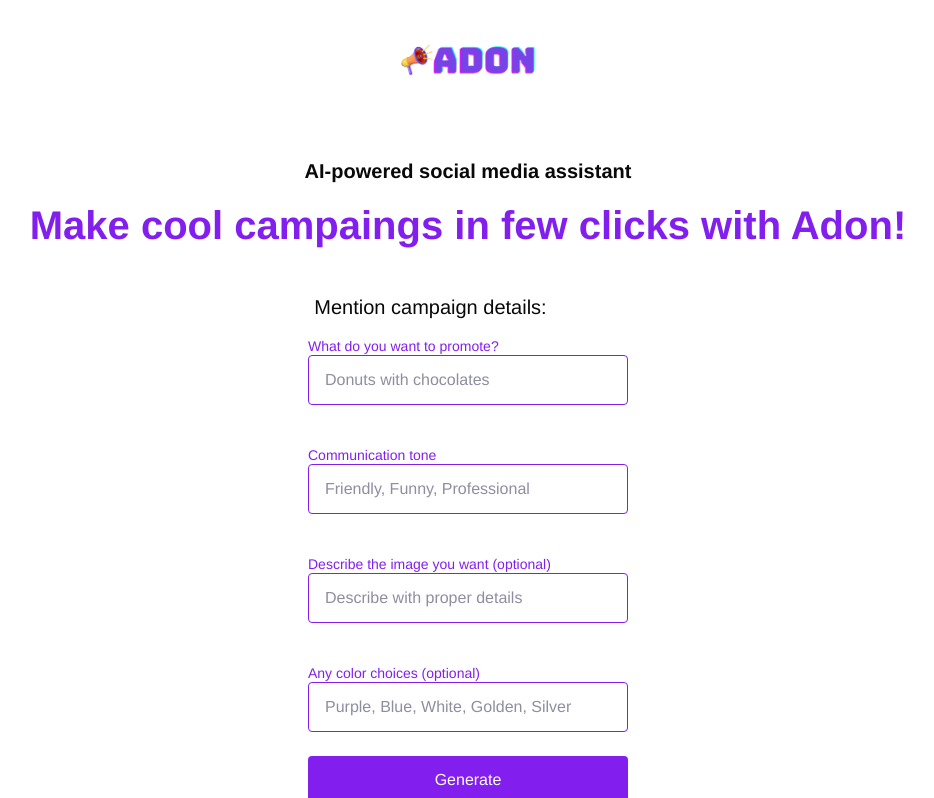
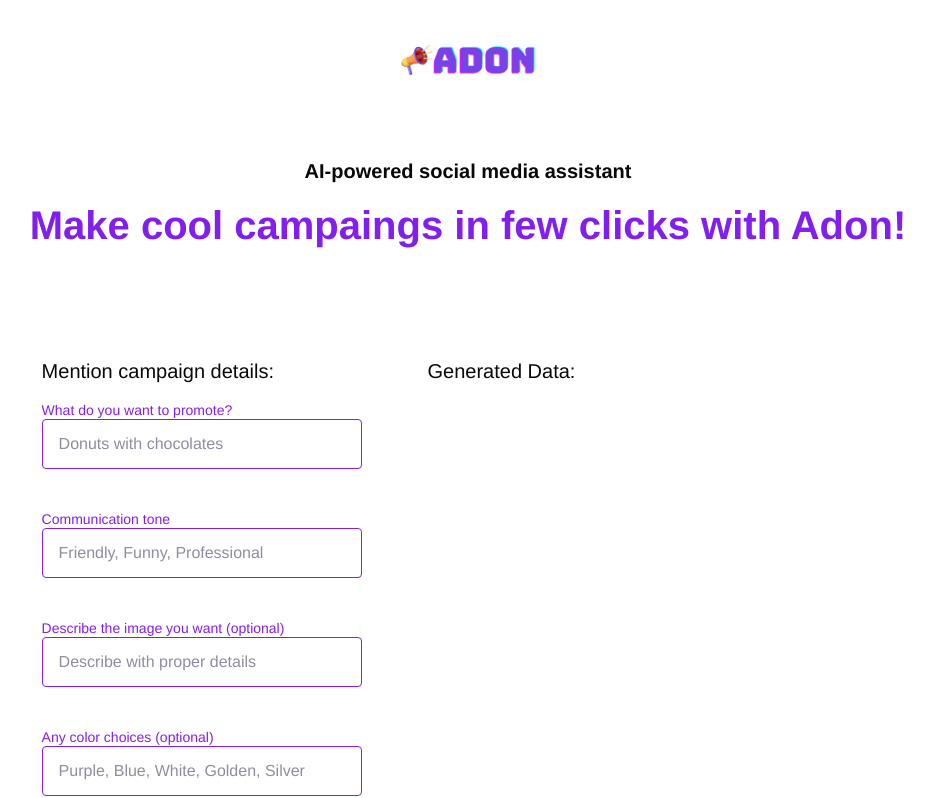
Before and after one commit to Amisha-100/ads-generator, a Next.js app: page / in a window 1280 px wide. Shown: the top 798 px of the page, without its empty margins (172-1106 px from the left). Built offline with nearby package versions, Linux system fonts and the light colour scheme; a web font is replaced by a local one.

Commit message:
v0: Done

```diff
--- a/pages/index.js
+++ b/pages/index.js
@@ -106,7 +106,8 @@ export default function Home() {
                 <p className={styles.text2}>
                     Make cool campaings in few clicks with Adon!
                 </p>
-
+                <div className={styles.flexParent}>
+                    <div className={styles.flexChild}>
                         <p className={styles.text3}>Mention campaign details:</p>
                         <form onSubmit={onSubmit}>
                             <p className={styles.text4}>What do you want to promote?</p>
@@ -143,13 +144,14 @@ export default function Home() {
                             />
                             <input type="submit" value="Generate" />
                         </form>
-                <br/>
-
+                    </div>
+                    <div className={styles.flexImageChild}>
+                        <p className={styles.text3}>Generated Data:</p>
                         <div>
                             <Carousel1 images={imageResult} captionArray={captionResult} hashtagArray={hashtagResult}/>
                         </div>
-
-                <br/>
+                    </div>
+                </div>
                 {/*
                 <div className={styles.result}>
                     {result}
--- a/pages/index.module.css
+++ b/pages/index.module.css
@@ -59,7 +59,7 @@ font-style: normal;
     font-size: 20px;
     color: #090909;
     font-family: "ColfaxAI", Helvetica, sans-serif;
-    margin-left: -75px;
+    /* margin-left: -75px; */
     margin-bottom: 1px;
 }
 
@@ -118,10 +118,30 @@ font-style: normal;
 
 .footer {
     font-size: 11px;
-    margin-top: 150px;
+    margin-top: 100px;
 }
 
 .carouselContainer {
     margin-top: 40px;
     max-width: 750px;
 }
+
+.main .flexParent {
+    margin: 1rem;
+    padding: 2rem 2rem;
+    width: 70%
+}
+
+.main .flexChild {
+    display: inline-block;
+    padding: 1rem 1rem;
+    vertical-align: top;
+    width: 40%;
+}
+
+.main .flexImageChild {
+    display: inline-block;
+    padding: 1rem 1rem;
+    vertical-align: top;
+    width: 50%;
+}
```
Lines whose indentation alone changed are shown as unchanged.
